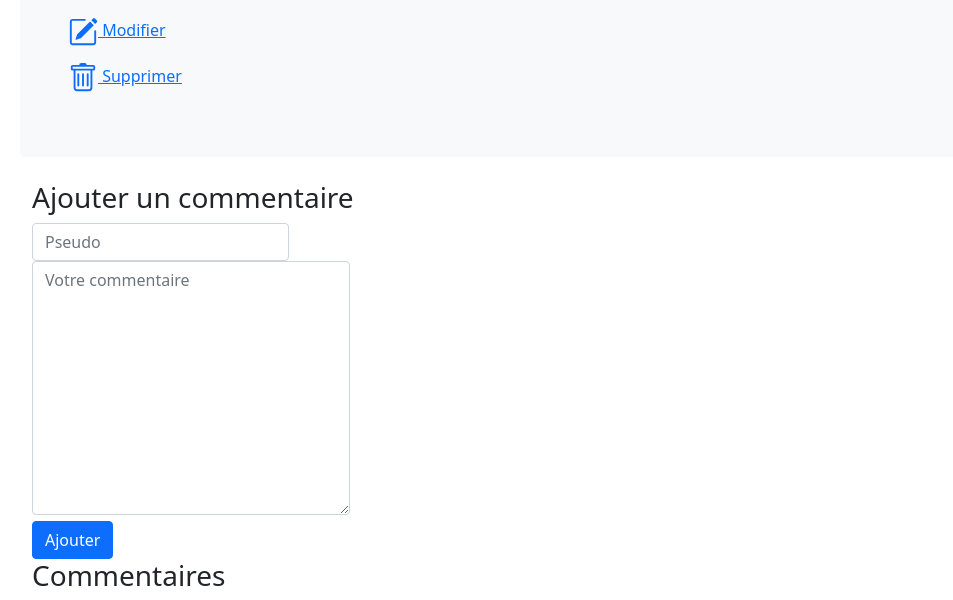
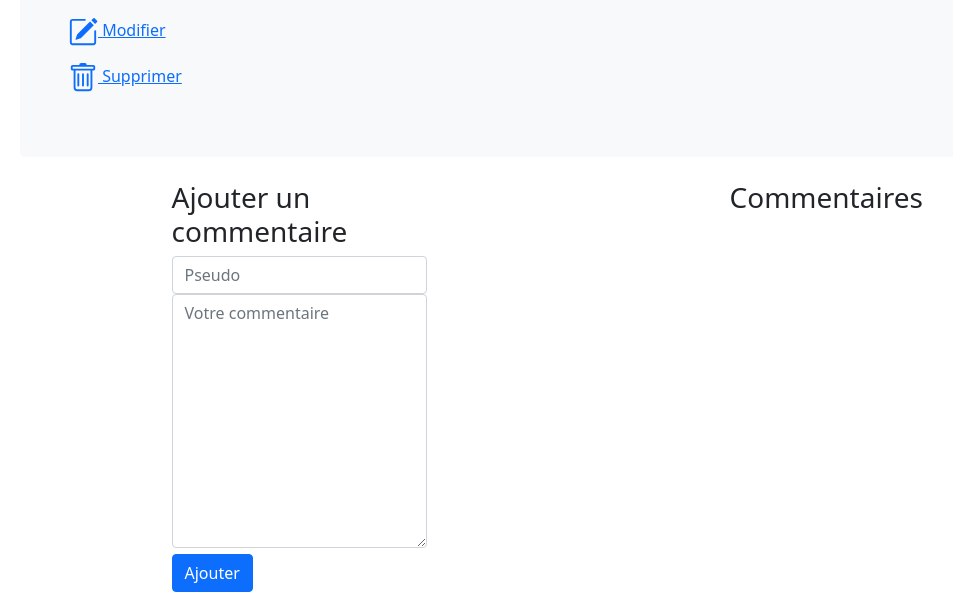
Before and after one commit to LHauwen/Projet-4-OC, a PHP site: template templates/single.php in a window 1280 px wide. Shown: the part 791-1391 px from the top of the page, without its empty margins (50-1003 px from the left). Run offline with PHP 8.4, Linux system fonts and the light colour scheme; the template is opened without the code that fills it, so the values that code supplies are empty.

Commit message:
changement de nom de const JS + ajout de style profile et single.php

```diff
--- a/templates/single.php
+++ b/templates/single.php
@@ -45,9 +45,13 @@
 <br>
 
 
-<aside id="comments" class="text-left">
+<section id="comments" class="container row justify-content-around">
+    <div class="col-sm-3">
     <h3>Ajouter un commentaire</h3>
     <?php include 'form_comment.php'; ?>
+
+    </div>
+    <div class="col-sm-3">
     <h3>Commentaires</h3>
     <?php
     foreach ($comments as $comment) {
@@ -64,6 +68,7 @@
         ?><p><a href="../public/index.php?route=deleteComment&commentId=<?= $comment->getId(); ?>">Supprimer le commentaire</a></p><?php
     }
     ?>
-</aside>
+    </div>
+</section>
 </div>
 </div>
```
Also changed, not shown: public/js/scripts.js (+3 -7 lines), templates/profile.php (+6 -2 lines).
